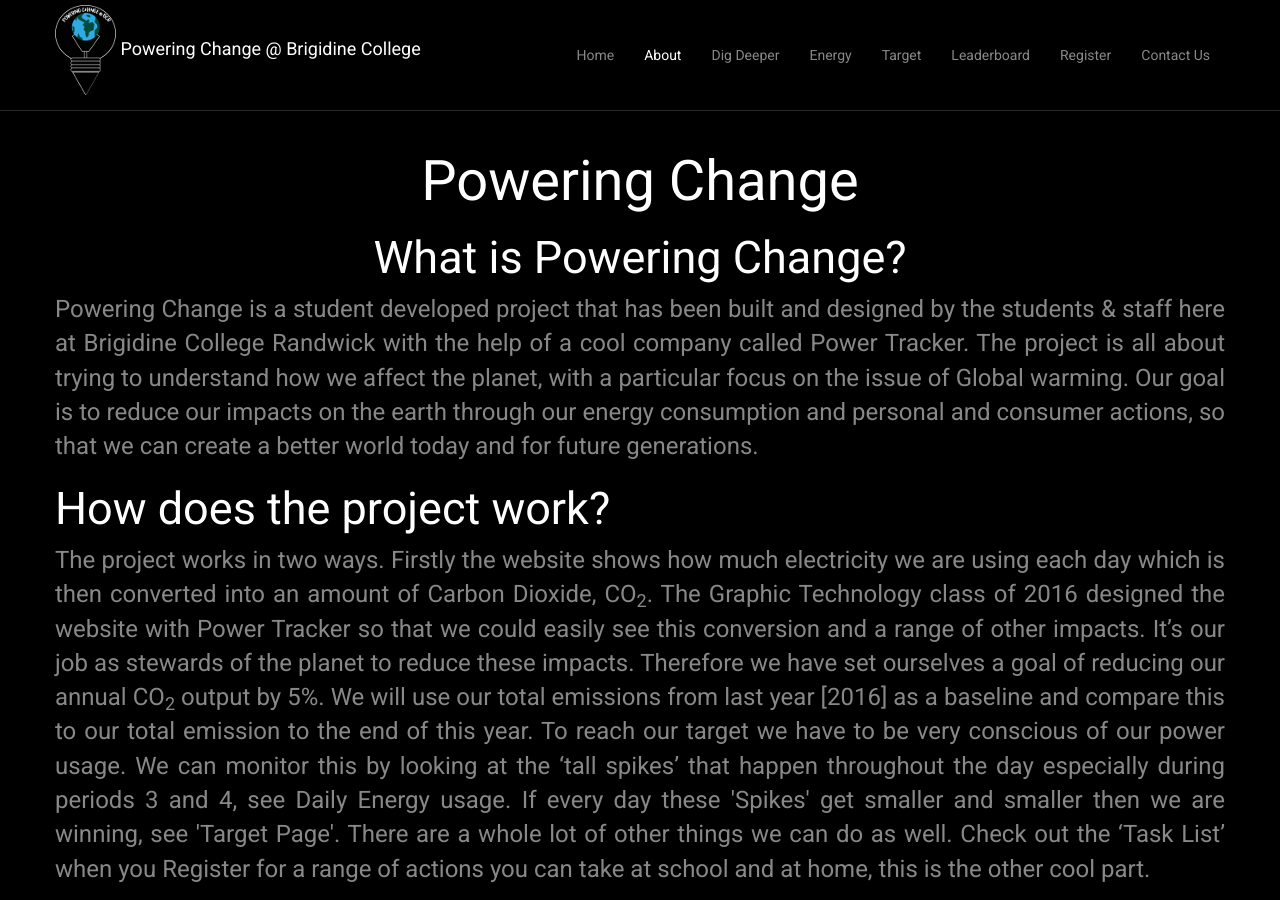
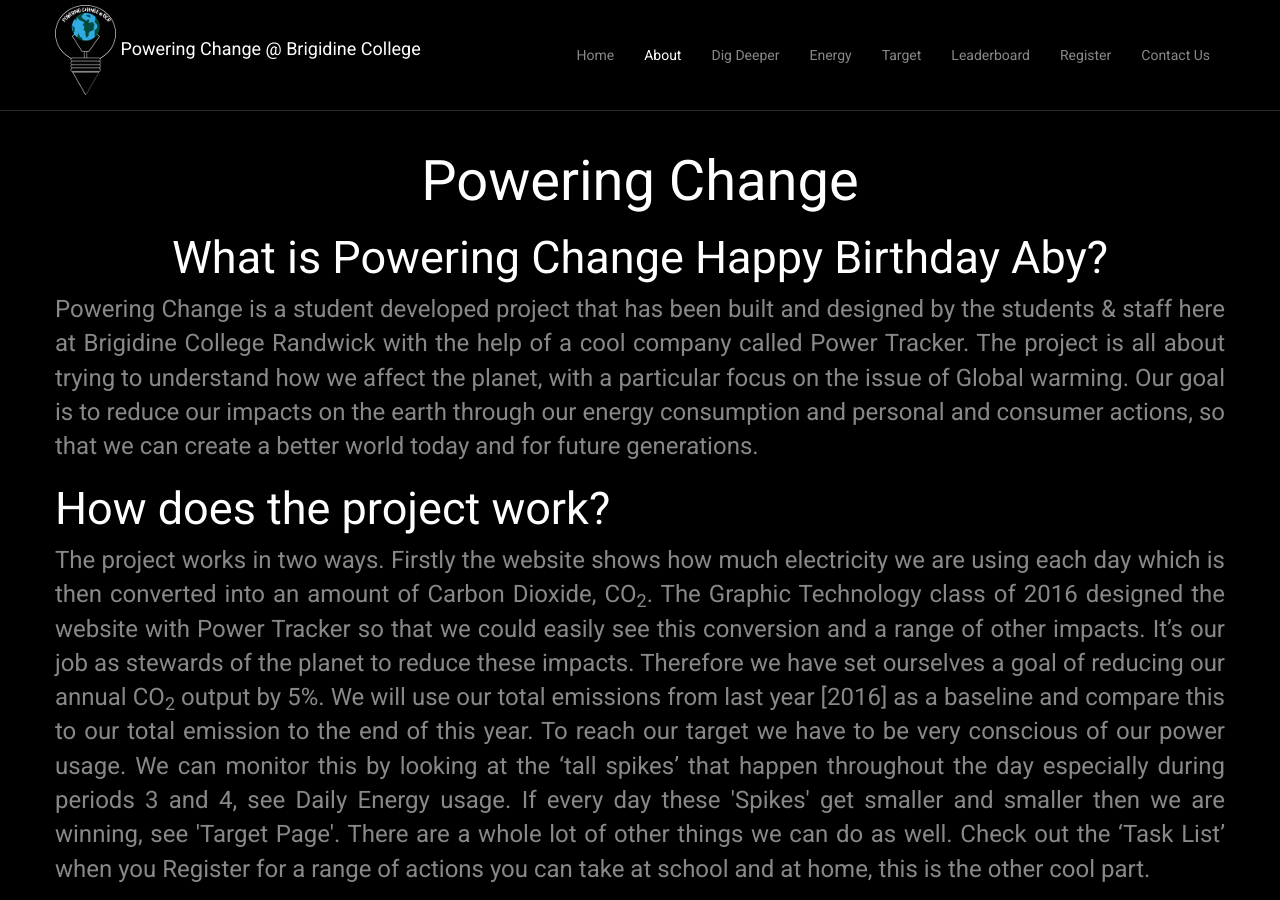
Before and after one commit to samyalv04/brigidine.powertracker.com.au, a Jekyll site: the page built from about/index.html, in a window 1280 px wide and 900 px high. Built offline with Jekyll 4.4.1, drawn with Linux system fonts in a browser that asks for light colours.

Commit message:
Update index.html

```diff
--- a/about/index.html
+++ b/about/index.html
@@ -10,7 +10,7 @@ bodyclass: "page-about"
             Powering Change
         </h1>
         <h2 class="text-center">
-            What is Powering Change?
+            What is Powering Change Happy Birthday Aby?
         </h2>
         <p class="big" style="text-align: justify;">
             Powering Change is a student developed project that has been built and designed by the students & staff here at Brigidine College Randwick with the help of a cool company called Power Tracker. The project is all about trying to understand how we affect the planet, with a particular focus on the issue of Global warming. Our goal is to reduce our impacts on the earth through our energy consumption and personal and consumer actions, so that we can create a better world today and for future generations.
```
